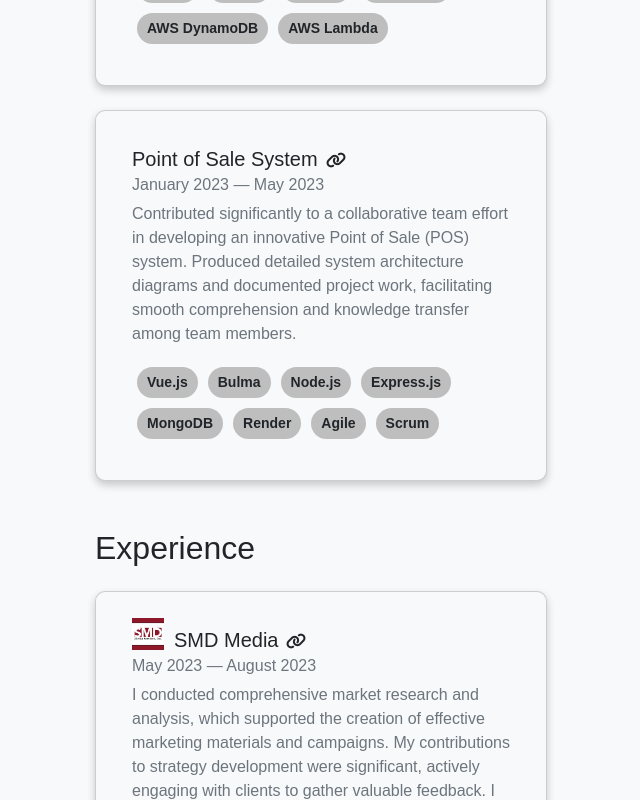
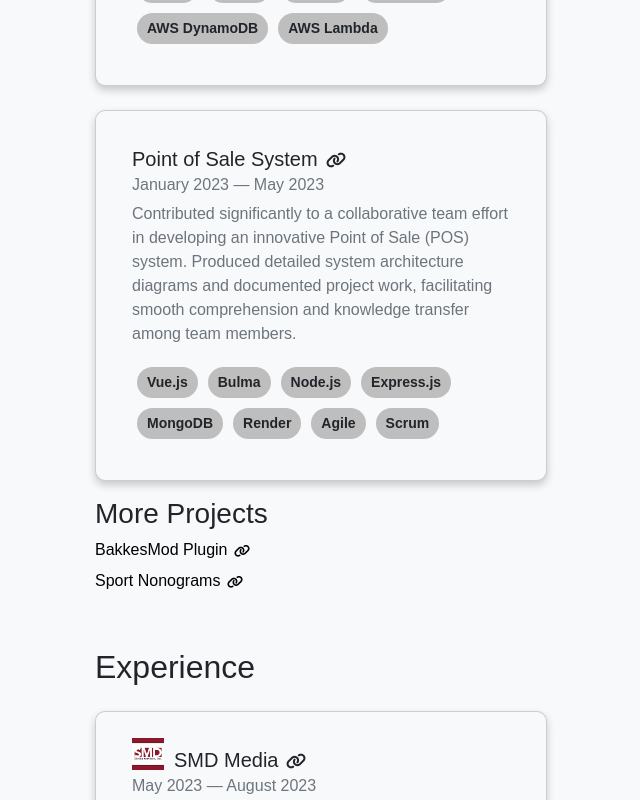
Before and after one commit to jackgusler/Portfolio, a React (Create React App) app in the folder client/: page / in a window 1280 px wide. Shown: the part 1478-2278 px from the top of the page, without its empty margins (569-1209 px from the left). Built offline with nearby package versions, Linux system fonts and the light colour scheme; a web font is replaced by a local one.

Commit message:
added recent projects and new skills

```diff
--- a/client/src/components/Projects.js
+++ b/client/src/components/Projects.js
@@ -170,6 +170,49 @@ const Projects = () => {
           </div>
         </div>
       </div>
+      <div className="small-projects-section mt-3">
+        <h3 className={`${theme}`}>More Projects</h3>
+        <div>
+          <div className="small-project">
+            <a
+              href="https://github.com/jackgusler/SoundBytes"
+              target="_blank"
+              className={`${theme}`}
+            >
+              BakkesMod Plugin
+              <i
+                className="fa-solid fa-link"
+                style={{
+                  fontSize: "0.8em",
+                  marginLeft: "0.5em",
+                  position: "relative",
+                  bottom: "2px",
+                }}
+              ></i>
+            </a>
+          </div>
+        </div>
+        <div>
+          <div className="small-project">
+            <a
+              href="https://github.com/jackgusler/NonoSports"
+              target="_blank"
+              className={`${theme}`}
+            >
+              Sport Nonograms
+              <i
+                className="fa-solid fa-link"
+                style={{
+                  fontSize: "0.8em",
+                  marginLeft: "0.5em",
+                  position: "relative",
+                  bottom: "2px",
+                }}
+              ></i>
+            </a>
+          </div>
+        </div>
+      </div>
     </div>
   );
 };
--- a/client/src/components/Skills.js
+++ b/client/src/components/Skills.js
@@ -5,9 +5,11 @@ import Marquee from "react-fast-marquee";
 import { ReactComponent as JavaScript } from "../skills_logos/javascript.svg";
 import { ReactComponent as Python } from "../skills_logos/python.svg";
 import { ReactComponent as HTML } from "../skills_logos/html5.svg";
+import { ReactComponent as Cplusplus } from "../skills_logos/cplusplus.svg";
 import { ReactComponent as Vue } from "../skills_logos/vuedotjs.svg";
 import { ReactComponent as ReactLogo } from "../skills_logos/react.svg";
 import { ReactComponent as Bootstrap } from "../skills_logos/bootstrap.svg";
+import { ReactComponent as Tailwind } from "../skills_logos/tailwindcss.svg";
 import { ReactComponent as CSS } from "../skills_logos/css3.svg";
 import { ReactComponent as Node } from "../skills_logos/nodedotjs.svg";
 import { ReactComponent as Express } from "../skills_logos/express.svg";
@@ -33,10 +35,12 @@ const Skills = () => {
     { name: "JavaScript", logo: JavaScript },
     { name: "Python", logo: Python },
     { name: "HTML", logo: HTML },
+    { name: "C++", logo: Cplusplus },
     // Frontend Frameworks
     { name: "Vue.js", logo: Vue },
     { name: "React", logo: ReactLogo },
     { name: "Bootstrap", logo: Bootstrap },
+    { name: "Tailwind", logo: Tailwind },
     { name: "CSS", logo: CSS },
     // Backend Frameworks
     { name: "Node.js", logo: Node },
--- a/client/src/index.css
+++ b/client/src/index.css
@@ -338,6 +338,30 @@ p.dark {
   transition: transform 0.3s ease-in-out;
 }
 
-.card:hover .fa-link {
+.card:hover .fa-link,
+a:hover .fa-link{
   transform: rotate(180deg) scale(1.15);
 }
+
+.small-project {
+  position: relative;
+  display: inline-block; /* Ensure the pseudo-element aligns correctly */
+  overflow: hidden; /* Keeps the pseudo-element within the parent's bounds */
+}
+
+.small-project::after {
+  content: '';
+  position: absolute;
+  bottom: 0;
+  left: 50%; /* Start from the middle */
+  width: 0%; /* Initially hidden */
+  height: 2px; /* Thickness of the underline */
+  background-color: currentColor; /* Use the text color for the underline */
+  transition: all 0.3s ease; /* Smooth transition for the animation */
+  transform: translateX(-50%) scaleX(0); /* Start scaled to 0 from the center */
+}
+
+.small-project:hover::after {
+  width: 100%; /* Full width on hover */
+  transform: translateX(-50%) scaleX(1); /* Scale to full size from the center */
+}
```
Also changed, not shown: client/src/skills_logos/cplusplus.svg (added), client/src/skills_logos/tailwindcss.svg (added).
